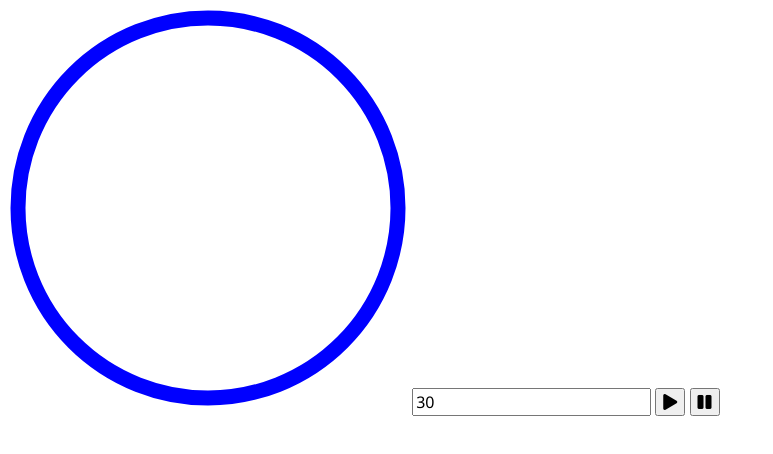
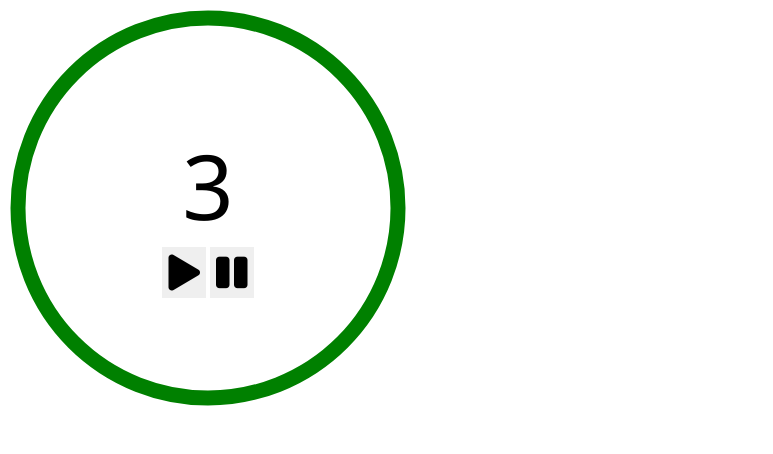
Before and after one commit to Pennboy1992/RP_JS_Timer, a plain HTML site: page index.html in a window 1280 px wide. Shown: the whole page, without its empty margins (0-773 px from the left). Drawn offline with Linux system fonts and the light colour scheme.

Commit message:
did even more styling

```diff
--- a/index.html
+++ b/index.html
@@ -10,14 +10,19 @@
 </head>
 
 <body>
-  <svg height="400" width="400">
-    <circle r="190" cx="200" cy="200" fill='transparent' stroke='blue' stroke-width='15'
-      transform="rotate(-90 200 200)" />
-  </svg>
-
-  <input id="duration" value='30' />
-  <button id="start"><i class="fas fa-play"></i></button>
-  <button id="pause"><i class="fas fa-pause"></i></button>
+  <div class="timer">
+    <div class="controls">
+      <input id="duration" value="3" />
+      <div>
+        <button id="start"><i class="fas fa-play"></i></button>
+        <button id="pause"><i class="fas fa-pause"></i></button>
+      </div>
+    </div>
+    <svg class="dial">
+      <circle fill="transparent" stroke="green" stroke-width="15" r="190" cx="0" cy="200"
+        transform="rotate(-90 100 100)" />
+    </svg>
+  </div>
 
   <script src="timer.js"></script>
   <script src="index.js"></script>
```
